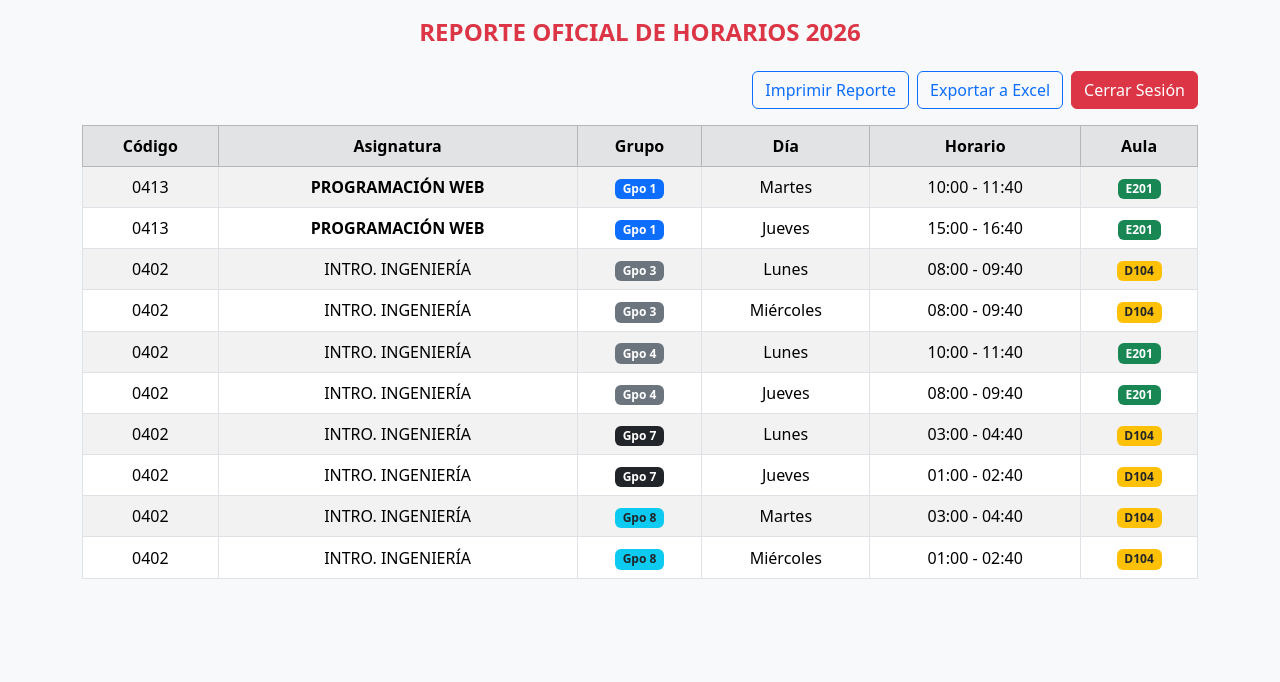
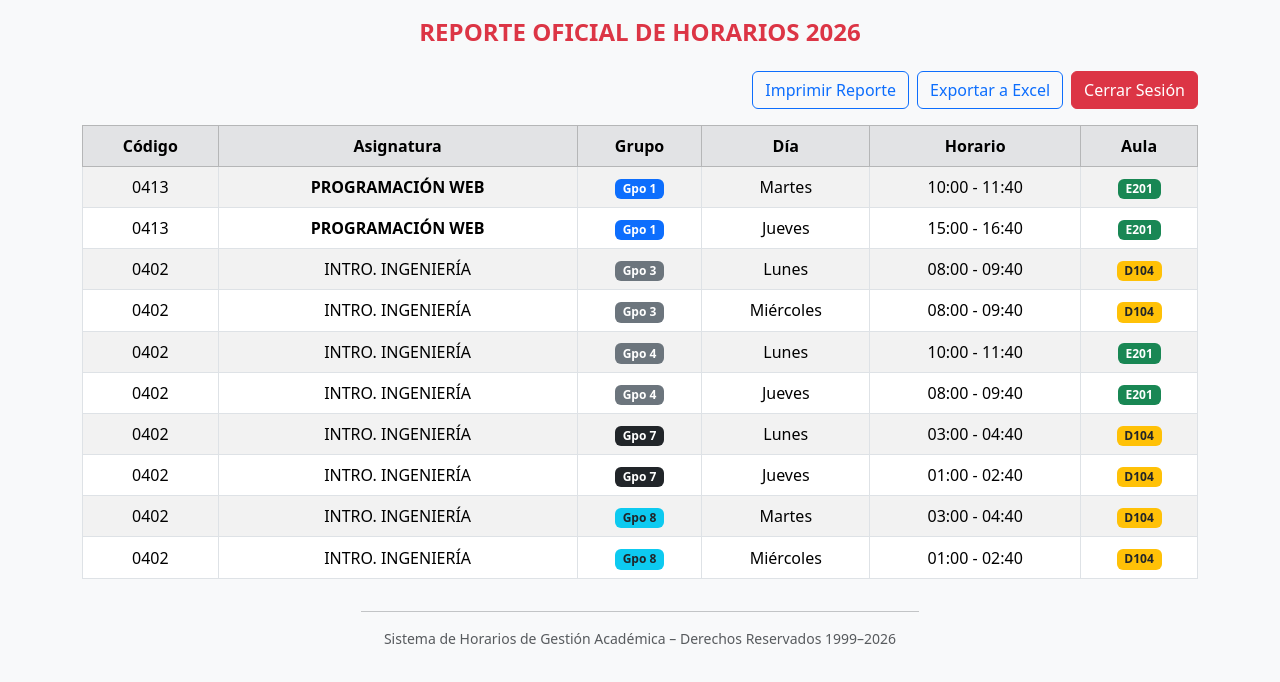
Before and after one commit to ashleyvasquez-web/Desafiobommstra5_Ash, a plain HTML site: page horario_legacy.html in a window 1280 px wide. Shown: the part 64-746 px from the top of the page. Drawn offline with nearby package versions, Linux system fonts and the light colour scheme.

Commit message:
parete final del la vista de la tabla y cierrre del body

```diff
--- a/horario_legacy.html
+++ b/horario_legacy.html
@@ -137,3 +137,12 @@
       </tbody>
     </table>
   </div>
+<hr class="w-50 mx-auto">
+  <p class="text-center small text-muted">
+    Sistema de Horarios de Gestión Académica – Derechos Reservados 1999–2026
+  </p>
+
+</div>
+
+</body>
+</html>
```
